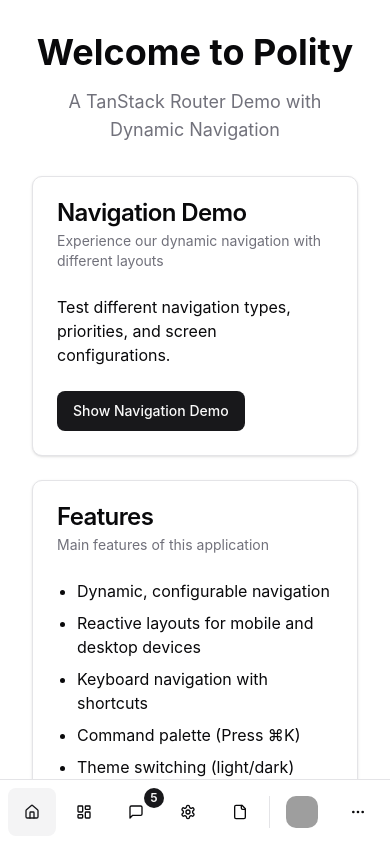
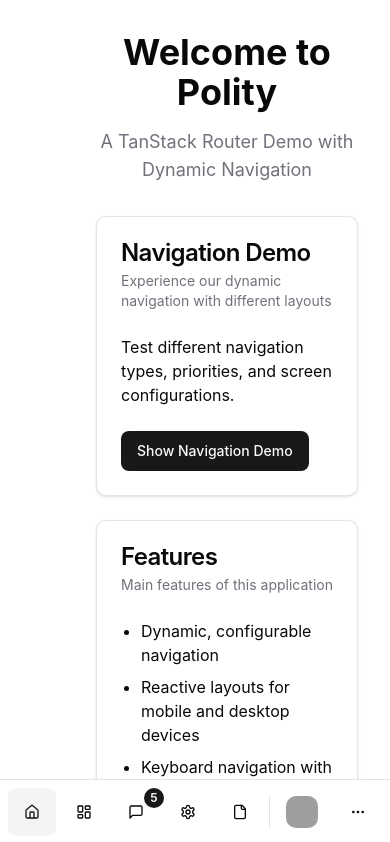
Before and after one commit to Donnerstagnacht/tanstack-router-navigation, a React (Vite) app: page / in a window 390 px wide. Shown: the top 842 px of the page. Built offline with nearby package versions, Linux system fonts and the light colour scheme; grey boxes are pictures that could not be loaded.

Commit message:
screen-store

```diff
--- a/src/contexts/screen-context.tsx
+++ /dev/null
@@ -1,69 +0,0 @@
-import type { PriorityType, ScreenType } from '@/navigation/types/navigation.types.tsx';
-import { createContext, type ReactNode, useContext, useEffect, useState } from 'react';
-
-interface ScreenContextType {
-  screen: ScreenType;
-  setScreen: (screenType: ScreenType) => void;
-  priority: PriorityType;
-  setPriority: (priorityType: PriorityType) => void;
-  isMobile: boolean;
-  effectiveScreen: ScreenType;
-}
-
-export const ScreenContext = createContext<ScreenContextType | undefined>(undefined);
-
-const MOBILE_BREAKPOINT = 768;
-
-export function ScreenProvider({ children }: { children: ReactNode }) {
-  const [screen, setScreen] = useState<ScreenType>('automatic');
-  const [priority, setPriority] = useState<PriorityType>('combined');
-  const [isMobile, setIsMobile] = useState<boolean>(false);
-
-  useEffect(() => {
-    if (typeof window === 'undefined') return;
-
-    const mql = window.matchMedia(`(max-width: ${MOBILE_BREAKPOINT - 1}px)`);
-    const onChange = () => {
-      const mobile = window.innerWidth < MOBILE_BREAKPOINT;
-      setIsMobile(mobile);
-
-      // Automatisch screen type setzen wenn "automatic" gewählt ist
-      if (screen === 'automatic') {
-        // Screen type wird durch isMobile bestimmt, aber nicht direkt gesetzt
-        // um die "automatic" Einstellung zu behalten
-      }
-    };
-
-    // Initiale Werte setzen
-    setIsMobile(window.innerWidth < MOBILE_BREAKPOINT);
-
-    mql.addEventListener('change', onChange);
-    return () => mql.removeEventListener('change', onChange);
-  }, [screen]);
-  // Berechne den aktuellen effektiven screen type
-  const getEffectiveScreen = () =>
-    screen === 'automatic' ? (isMobile ? 'mobile' : 'desktop') : screen;
-
-  return (
-    <ScreenContext.Provider
-      value={{
-        screen,
-        setScreen,
-        priority,
-        setPriority,
-        isMobile,
-        effectiveScreen: getEffectiveScreen(),
-      }}
-    >
-      {children}
-    </ScreenContext.Provider>
-  );
-}
-
-export function useScreenContext() {
-  const context = useContext(ScreenContext);
-  if (context === undefined) {
-    throw new Error('useScreenContext must be used within a ScreenProvider');
-  }
-  return context;
-}
--- /dev/null
+++ b/src/global-state/screen.store.tsx
@@ -0,0 +1,107 @@
+import { create } from 'zustand';
+import { immer } from 'zustand/middleware/immer';
+import { useEffect } from 'react';
+import type { PriorityType, ScreenType } from '@/navigation/types/navigation.types.tsx';
+
+// Define the mobile breakpoint
+const MOBILE_BREAKPOINT = 768;
+
+// Define the store state interface
+interface ScreenState {
+  screen: ScreenType;
+  priority: PriorityType;
+  isMobile: boolean;
+  effectiveScreen: ScreenType;
+}
+
+// Define the store actions interface
+interface ScreenActions {
+  setScreen: (screenType: ScreenType) => void;
+  setPriority: (priorityType: PriorityType) => void;
+  setIsMobile: (isMobile: boolean) => void;
+}
+
+// Create the screen store with zustand and immer
+export const useScreenStore = create<ScreenState & ScreenActions>()(
+  immer((set, get) => ({
+    // Initial state
+    screen: 'automatic',
+    priority: 'combined',
+    isMobile: false,
+
+    // Computed property that calculates the effective screen type
+    get effectiveScreen() {
+      const { screen, isMobile } = get();
+      return screen === 'automatic' ? (isMobile ? 'mobile' : 'desktop') : screen;
+    },
+
+    // Actions
+    setScreen: screenType => {
+      set(state => {
+        state.screen = screenType;
+      });
+    },
+
+    setPriority: priorityType => {
+      set(state => {
+        state.priority = priorityType;
+      });
+    },
+
+    setIsMobile: mobile => {
+      set(state => {
+        state.isMobile = mobile;
+      });
+    },
+  }))
+);
+
+/**
+ * Hook that initializes responsive screen detection
+ * This should be used in your app's root component
+ */
+export function useScreenResponsiveDetector(): void {
+  const setIsMobile = useScreenStore(state => state.setIsMobile);
+
+  useEffect(() => {
+    if (typeof window === 'undefined') return;
+
+    const mql = window.matchMedia(`(max-width: ${MOBILE_BREAKPOINT - 1}px)`);
+
+    const onChange = () => {
+      const mobile = window.innerWidth < MOBILE_BREAKPOINT;
+      setIsMobile(mobile);
+    };
+
+    // Set initial value
+    setIsMobile(window.innerWidth < MOBILE_BREAKPOINT);
+
+    // Subscribe to changes
+    mql.addEventListener('change', onChange);
+
+    // Cleanup on unmount
+    return () => mql.removeEventListener('change', onChange);
+  }, [setIsMobile]);
+}
+
+/**
+ * Hook that provides a convenient way to access all screen values
+ * and computed properties in a single object
+ */
+export function useScreen() {
+  const screen = useScreenStore(state => state.screen);
+  const setScreen = useScreenStore(state => state.setScreen);
+  const priority = useScreenStore(state => state.priority);
+  const setPriority = useScreenStore(state => state.setPriority);
+  const isMobile = useScreenStore(state => state.isMobile);
+  const effectiveScreen = useScreenStore(state => state.effectiveScreen);
+
+  return {
+    screen,
+    setScreen,
+    priority,
+    setPriority,
+    isMobile,
+    effectiveScreen,
+  };
+}
--- a/src/navigation/NavigationDemo.tsx
+++ b/src/navigation/NavigationDemo.tsx
@@ -12,7 +12,7 @@
 import { useState, useEffect } from 'react';
 import { useTranslation } from 'react-i18next';
 import type { PriorityType, ScreenType } from './types/navigation.types.tsx';
-import { useScreenContext } from '@/contexts/screen-context.tsx';
+import { useScreenStore } from '@/global-state/screen.store.tsx';
 
 export default function NavigationDemo({
   onScreenTypeChange,
@@ -22,7 +22,7 @@
   onPriorityChange?: (priority: PriorityType) => void;
 }) {
   const { t } = useTranslation();
-  const { isMobile } = useScreenContext();
+  const isMobile = useScreenStore(state => state.isMobile);
   const [screenType, setScreenType] = useState<ScreenType>('automatic');
   const [actualScreen, setActualScreen] = useState<'mobile' | 'desktop'>('desktop');
   const [priority, setPriority] = useState<PriorityType>('combined');
--- a/src/navigation/types/navigation.types.tsx
+++ b/src/navigation/types/navigation.types.tsx
@@ -1,4 +1,4 @@
-import { iconMap } from '@/navigation/nav-items/icon-map.tsx';
+import type { IconName } from '../nav-items/icon-map';
 
 export type ScreenType = 'mobile' | 'desktop' | 'automatic';
 
@@ -10,7 +10,7 @@
 
 export interface NavigationItem {
   id: string;
-  icon: keyof typeof iconMap;
+  icon: IconName;
   label: string;
   href?: string;
   onClick?: () => void;
--- a/src/routes/__root.tsx
+++ b/src/routes/__root.tsx
@@ -4,36 +4,36 @@
 import { DynamicNavigation } from '@/navigation/dynamic-navigation.tsx';
 import { NavigationCommandDialog } from '@/navigation/command-dialog.tsx';
 import { useEffect, useState } from 'react';
-import { ScreenProvider, useScreenContext } from '@/contexts/screen-context';
+import { useScreenResponsiveDetector, useScreen } from '@/global-state/screen.store.tsx';
 import { useNavigationKeyboard } from '@/navigation/nav-keyboard/use-navigation-keyboard.tsx';
 import { useNavItems } from '@/navigation/nav-items/nav-items-authenticated.tsx';
 import { useThemeInitializer } from '@/global-state/theme.store.tsx';
+import type { NavigationState } from '@/navigation/types/navigation.types';
 
 export const Route = createRootRoute({
   component: () => {
-    // Initialisiere das Theme direkt in der Root-Komponente
+    // Initialize theme and screen responsive detection
     useThemeInitializer({ defaultTheme: 'system', storageKey: 'theme' });
+    useScreenResponsiveDetector();
 
     return (
-      <ScreenProvider>
+      <>
         <RootContent />
         <Toaster richColors position="top-right" />
         <TanStackRouterDevtools />
-      </ScreenProvider>
+      </>
     );
   },
 });
 
 function RootContent() {
   // State for navigation configuration
-  const [state, setState] = useState<'asButton' | 'asButtonList' | 'asLabeledButtonList'>(
-    'asButtonList'
-  );
+  const [state, setState] = useState<NavigationState>('asButtonList');
   const [open, setOpen] = useState(false);
+  const { screen, priority, setPriority, effectiveScreen } = useScreen();
+
+  // Track current route to determine which secondary nav items to display
   const router = useRouter();
-  // Get screen and priority from context
-  const { screen, priority, setPriority } = useScreenContext();
-  // Track current route to determine which secondary nav items to display
   const [currentPrimaryRoute, setCurrentPrimaryRoute] = useState<string | null>(null);
 
   // Import navigation items from the navigation config
@@ -106,10 +106,9 @@
   });
 
   const getMarginClass = () => {
-    const isMobileDevice = typeof window !== 'undefined' && window.innerWidth < 768;
-    const isEffectivelyMobile = screen === 'mobile' || (screen === 'automatic' && isMobileDevice);
-    const isEffectivelyDesktop =
-      screen === 'desktop' || (screen === 'automatic' && !isMobileDevice);
+    // Use effectiveScreen to determine layout
+    const isEffectivelyMobile = effectiveScreen === 'mobile';
+    const isEffectivelyDesktop = effectiveScreen === 'desktop';
 
     // Check if secondary navigation items exist
     const hasSecondaryNav = secondaryNavItems && secondaryNavItems.length > 0;
--- a/src/routes/settings.tsx
+++ b/src/routes/settings.tsx
@@ -1,21 +1,21 @@
 import { createFileRoute } from '@tanstack/react-router';
 import NavigationDemo from '../navigation/NavigationDemo.tsx';
-import { useScreenContext } from '../contexts/screen-context';
+import { useScreenStore } from '@/global-state/screen.store.tsx';
 
 export const Route = createFileRoute('/settings')({
   component: Settings,
 });
 
 function Settings() {
-  const screenContext = useScreenContext();
+  const screenStore = useScreenStore();
 
   return (
     <NavigationDemo
       onScreenTypeChange={screenType => {
-        screenContext.setScreen(screenType);
+        screenStore.setScreen(screenType);
       }}
       onPriorityChange={priorityType => {
-        screenContext.setPriority(priorityType);
+        screenStore.setPriority(priorityType);
       }}
     />
   );
```
Also changed, not shown: src/navigation/dynamic-navigation.tsx (+3 -13 lines), src/navigation/nav-items/icon-map.tsx (+9 -11 lines), src/navigation/nav-items/nav-item-list.tsx (+27 -24 lines).
